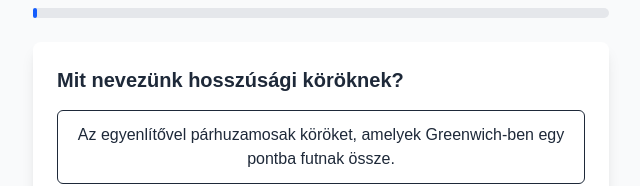
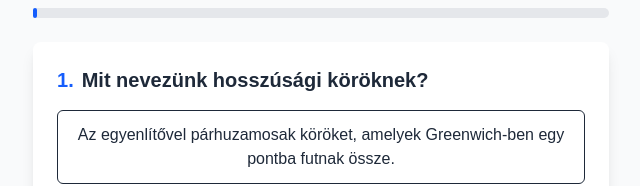
Before and after one commit to speier/naviq, a Next.js app: page / in a window 1280 px wide. Shown: the part 164-350 px from the top of the page, without its empty margins (319-959 px from the left). Built offline with nearby package versions, Linux system fonts and the light colour scheme.

Commit message:
Add question number prefix to quiz card title in blue color

```diff
--- a/app/components/QuizCard.tsx
+++ b/app/components/QuizCard.tsx
@@ -57,7 +57,7 @@ export default function QuizCard({ question, onAnswer, showResult, selectedAnswe
     <div className={`relative w-full ${isFlipping ? 'card-flip' : ''}`}>
       <div className="bg-white rounded-lg shadow-lg overflow-hidden w-full transition-opacity duration-300">
         <div className="p-6">
-          <h2 className="text-xl font-semibold text-gray-800 mb-4">{question.question}</h2>
+          <h2 className="text-xl font-semibold text-gray-800 mb-4"><span className="mr-2 text-blue-600">{question.id}.</span>{question.question}</h2>
 
           {question.image && (
             <div className="mb-4 flex justify-center">
```
